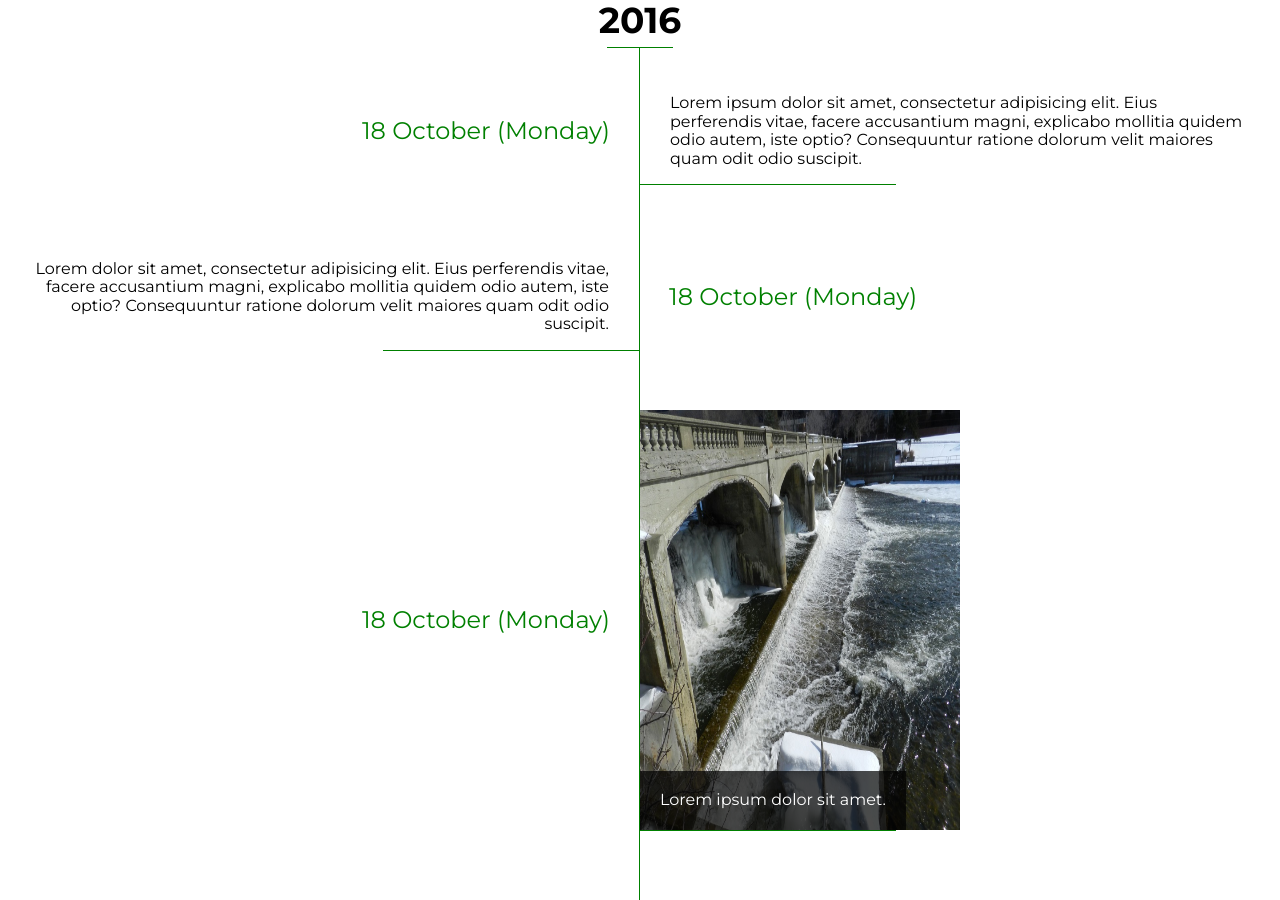
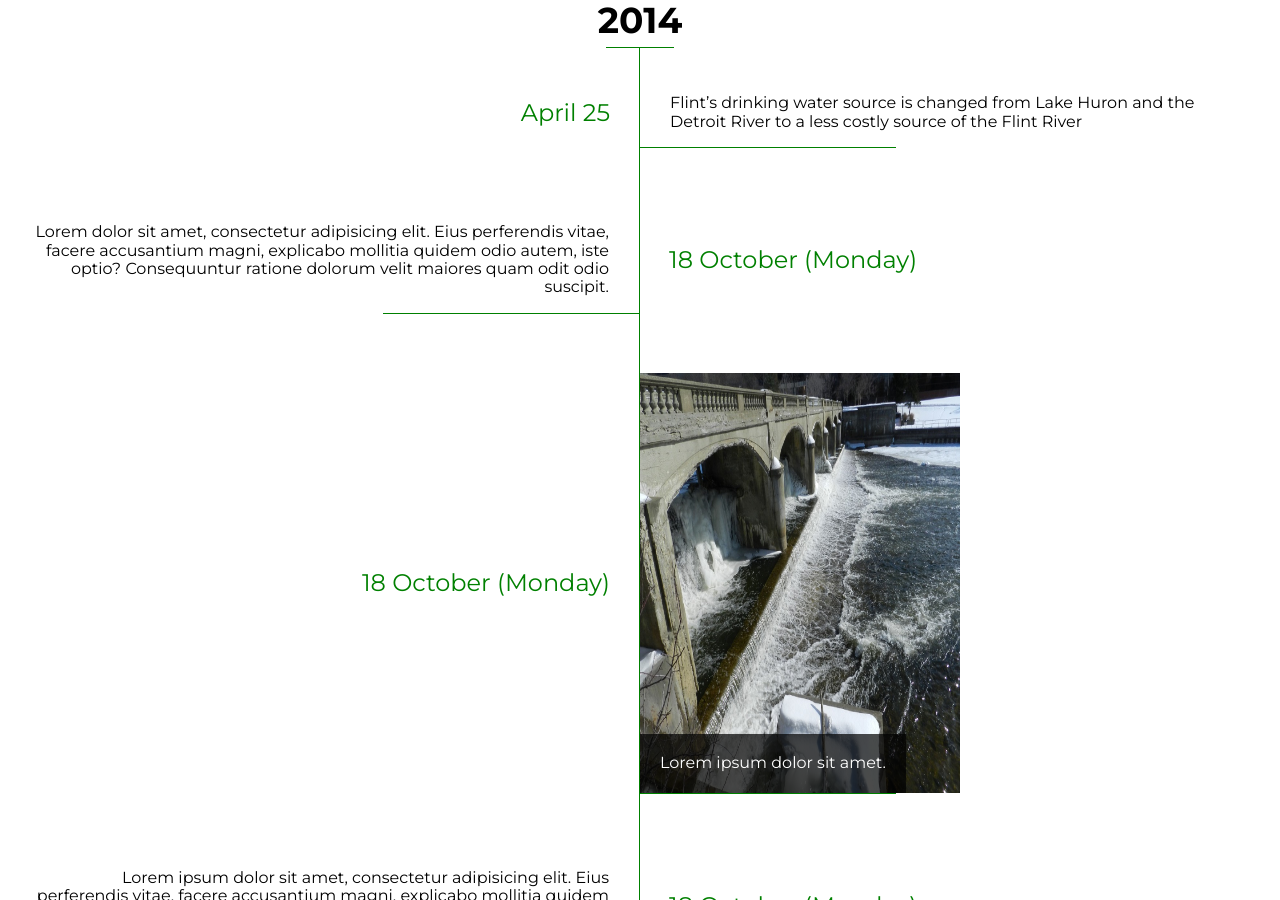
Before and after one commit to umichfjp/umichfjp.github.io, a Jekyll site: the page built from pages/timeline.html, in a window 1280 px wide and 900 px high. Built offline with Jekyll 4.4.1, drawn with Linux system fonts in a browser that asks for light colours; nearby versions of some CDN libraries.

Commit message:
Update timeline.html

```diff
--- a/pages/timeline.html
+++ b/pages/timeline.html
@@ -14,15 +14,15 @@ title: Timeline
       <div class="timeline">
       <div class="year">
         <div class="inner">
-          <span>2016</span>
+          <span>2014</span>
         </div>
       </div>
 
       <ul class="days">
         <li class="day">
           <div class="events">
-            <p>Lorem ipsum dolor sit amet, consectetur adipisicing elit. Eius perferendis vitae, facere accusantium magni, explicabo mollitia quidem odio autem, iste optio? Consequuntur ratione dolorum velit maiores quam odit odio suscipit.</p>
-            <div class="date">18 October (Monday)</div>
+            <p>Flint’s drinking water source is changed from Lake Huron and the Detroit River to a less costly source of the Flint River</p>
+            <div class="date">April 25</div>
           </div>
         </li>
 
@@ -62,7 +62,7 @@ title: Timeline
         <li class="day">
           <div class="events">
             <div class="day__img">
-              <img src="http://placehold.it/400x300" alt="" />
+              <img src="" alt="" />
               <p class="caption">
                 Lorem ipsum dolor sit amet.
               </p>
@@ -95,7 +95,7 @@ title: Timeline
         <li class="day">
           <div class="events">
             <div class="day__img">
-              <img src="http://placehold.it/400x300" alt="" />
+              <img src="" alt="" />
               <p class="caption">
                 Lorem ipsum dolor sit amet.
               </p>
@@ -121,7 +121,7 @@ title: Timeline
         <li class="day">
           <div class="events">
             <div class="day__img">
-              <img src="http://placehold.it/400x300" alt="" />
+              <img src="" alt="" />
               <p class="caption">
                 Lorem ipsum dolor sit amet.
               </p>
```
